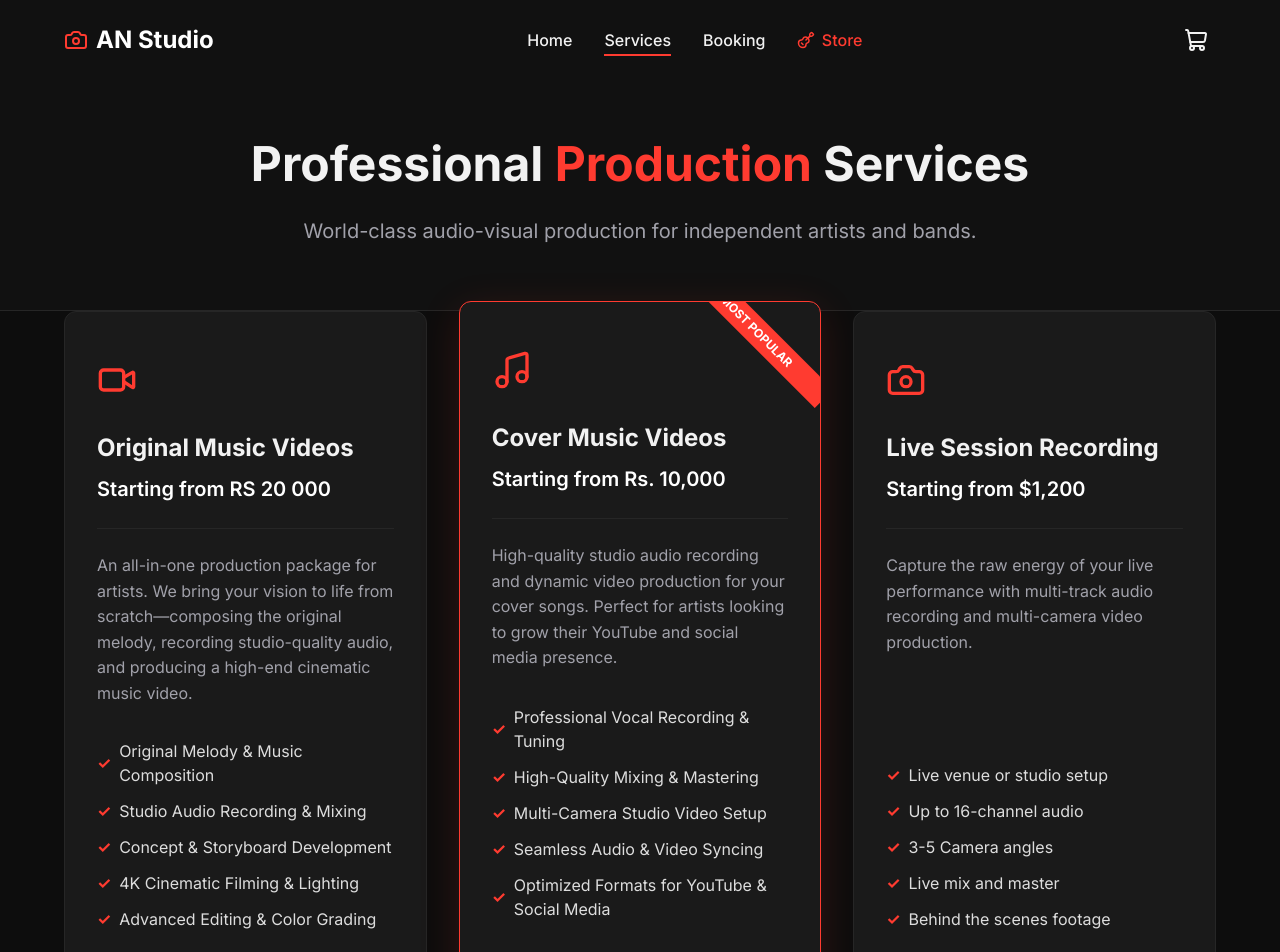
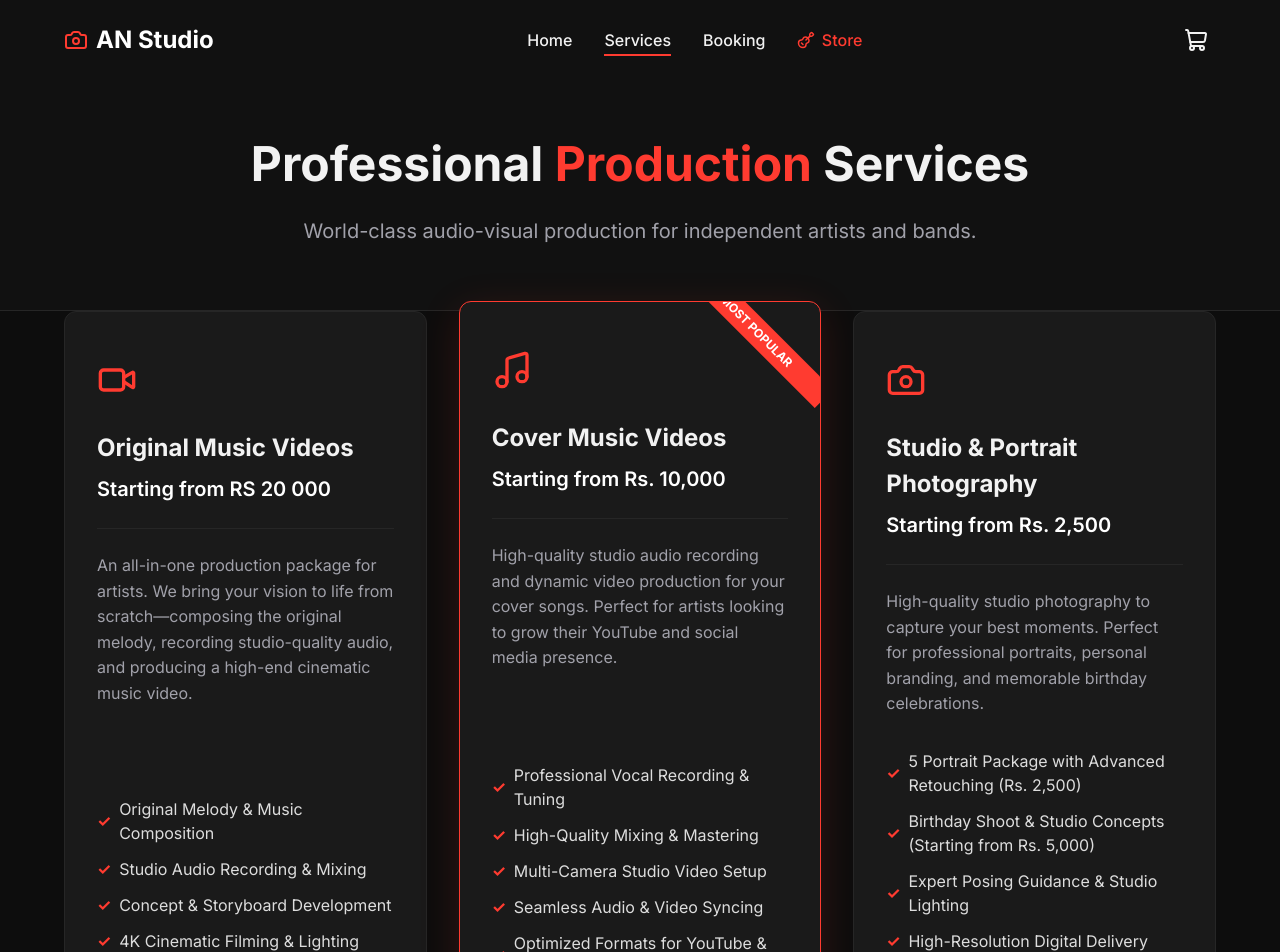
Before and after one commit to ravndusenanayake/Studio-website, a React (Vite) app: page /services in a window 1280 px wide. Shown: the top 952 px of the page. Built offline with nearby package versions, Linux system fonts and the light colour scheme.

Commit message:
Update Services offering to Studio & Portrait Photography

```diff
--- a/src/pages/Services.jsx
+++ b/src/pages/Services.jsx
@@ -58,17 +58,17 @@ const Services = () => {
             <div className="package-icon">
               <Camera size={40} />
             </div>
-            <h2>Live Session Recording</h2>
-            <div className="price-tag">Starting from $1,200</div>
+            <h2>Studio & Portrait Photography</h2>
+            <div className="price-tag">Starting from Rs. 2,500</div>
             <p className="package-desc">
-              Capture the raw energy of your live performance with multi-track audio recording and multi-camera video production.
+              High-quality studio photography to capture your best moments. Perfect for professional portraits, personal branding, and memorable birthday celebrations.
             </p>
             <ul className="package-features">
-              <li>Live venue or studio setup</li>
-              <li>Up to 16-channel audio</li>
-              <li>3-5 Camera angles</li>
-              <li>Live mix and master</li>
-              <li>Behind the scenes footage</li>
+              <li>5 Portrait Package with Advanced Retouching (Rs. 2,500)</li>
+              <li>Birthday Shoot & Studio Concepts (Starting from Rs. 5,000)</li>
+              <li>Expert Posing Guidance & Studio Lighting</li>
+              <li>High-Resolution Digital Delivery</li>
+              <li>Customizable Themes & Backdrops</li>
             </ul>
             <a href="/booking" className="btn btn-primary package-btn">Book Now</a>
           </div>
```
